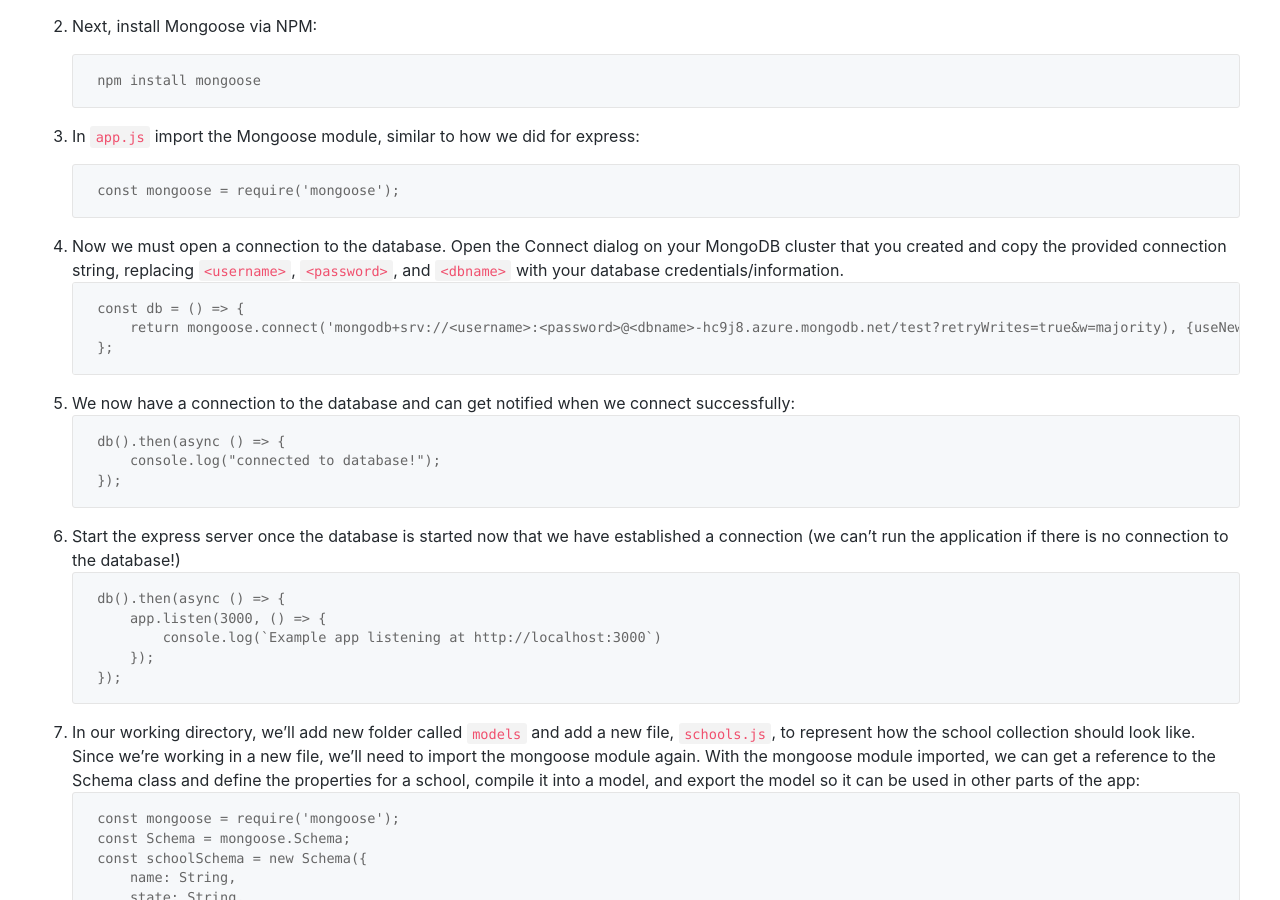
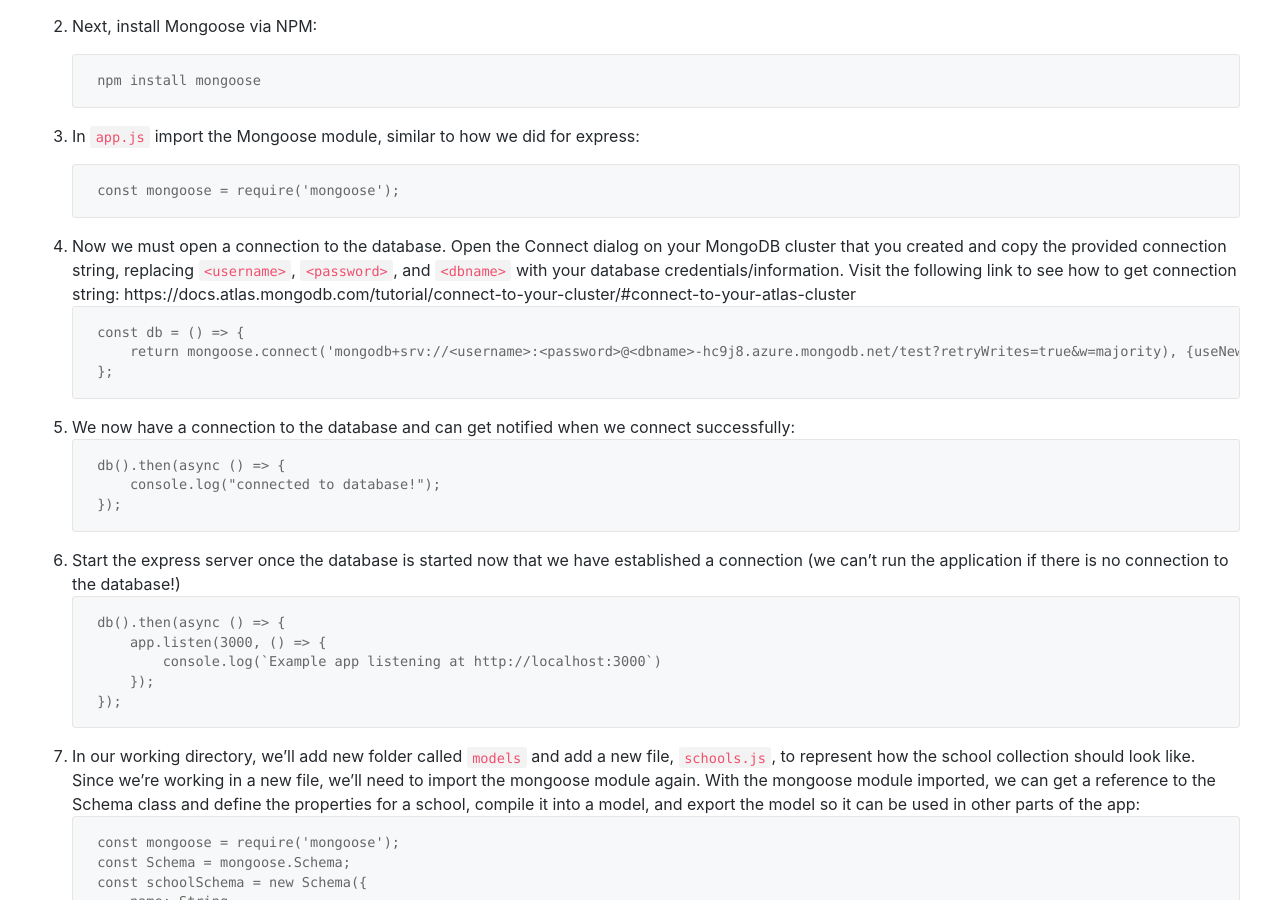
Before and after one commit to Code4Community/Code4Community.github.io, a Jekyll site: the page built from tutorials/express-mongodb-tutorial.md, in a window 1280 px wide and 900 px high, scrolled down 6795 px. Built offline with Jekyll 4.4.1, drawn with Linux system fonts in a browser that asks for light colours; nearby versions of some CDN libraries; some of the changed lines change nothing that is shown; some of the changed text lies outside the part shown.

Commit message:
Typo fix and added link

````diff
--- a/tutorials/express-mongodb-tutorial.md
+++ b/tutorials/express-mongodb-tutorial.md
@@ -68,7 +68,7 @@
 ![](../images/express-mongo-tutorial/hello_world_application.png)
 
 Congrats! You now have a basic Express app which responds with "Hello World!" for `GET` requests made to the root URL (`'/'`).
-* To simulate other types of HTTP requests (as well as `GET` requets), please visit the [Postman docs](https://learning.postman.com/docs/getting-started/sending-the-first-request/){:target="_blank"}
+* To simulate other types of HTTP requests (as well as `GET` requests), please visit the [Postman docs](https://learning.postman.com/docs/getting-started/sending-the-first-request/){:target="_blank"}
 
 <br>
 
@@ -247,7 +247,7 @@
     ```js
     const mongoose = require('mongoose');
     ```
-4. Now we must open a connection to the database. Open the Connect dialog on your MongoDB cluster that you created and copy the provided connection string, replacing `<username>`, `<password>`, and `<dbname>` with your database credentials/information.
+4. Now we must open a connection to the database. Open the Connect dialog on your MongoDB cluster that you created and copy the provided connection string, replacing `<username>`, `<password>`, and `<dbname>` with your database credentials/information. Visit the following link to see how to get connection string: https://docs.atlas.mongodb.com/tutorial/connect-to-your-cluster/#connect-to-your-atlas-cluster
     ```js
     const db = () => {
         return mongoose.connect('mongodb+srv://<username>:<password>@<dbname>-hc9j8.azure.mongodb.net/test?retryWrites=true&w=majority), {useNewUrlParser: true, useUnifiedTopology: true}');
@@ -319,7 +319,7 @@
    ```
    * Note: the returned document is the document as it was before the update is applied (more info can be found [here](https://mongoosejs.com/docs/api/model.html#model_Model.findOneAndUpdate){:target="_blank"})
 
-11. To delete a school document, we can create a route that handles `DELETE` requets at the `/school` path. For example, to delete a document that matches a specifc name and return the deleted document:
+11. To delete a school document, we can create a route that handles `DELETE` requests at the `/school` path. For example, to delete a document that matches a specifc name and return the deleted document:
    ```js
    app.delete('/school', (req, res) => {
        Schools.findOneAndDelete({name: req.body.schoolName}, (err, school) => {
````
